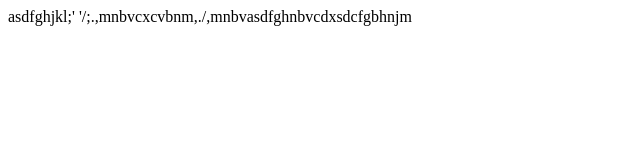
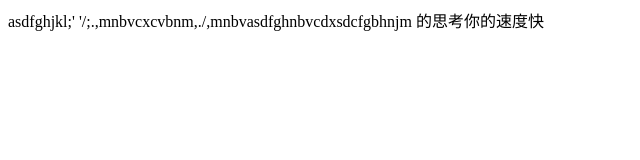
Before and after one commit to chunyangchang/one, a plain HTML site: page index.html in a window 1280 px wide. Shown: the whole page, without its empty margins (0-640 px from the left). Drawn offline with Linux system fonts and the light colour scheme.

Commit message:
dev提交

```diff
--- a/index.html
+++ b/index.html
@@ -8,6 +8,7 @@
 
 asdfghjkl;'
 '/;.,mnbvcxcvbnm,./,mnbvasdfghnbvcdxsdcfgbhnjm
+的思考你的速度快
 
 </body>
 </html>
```
